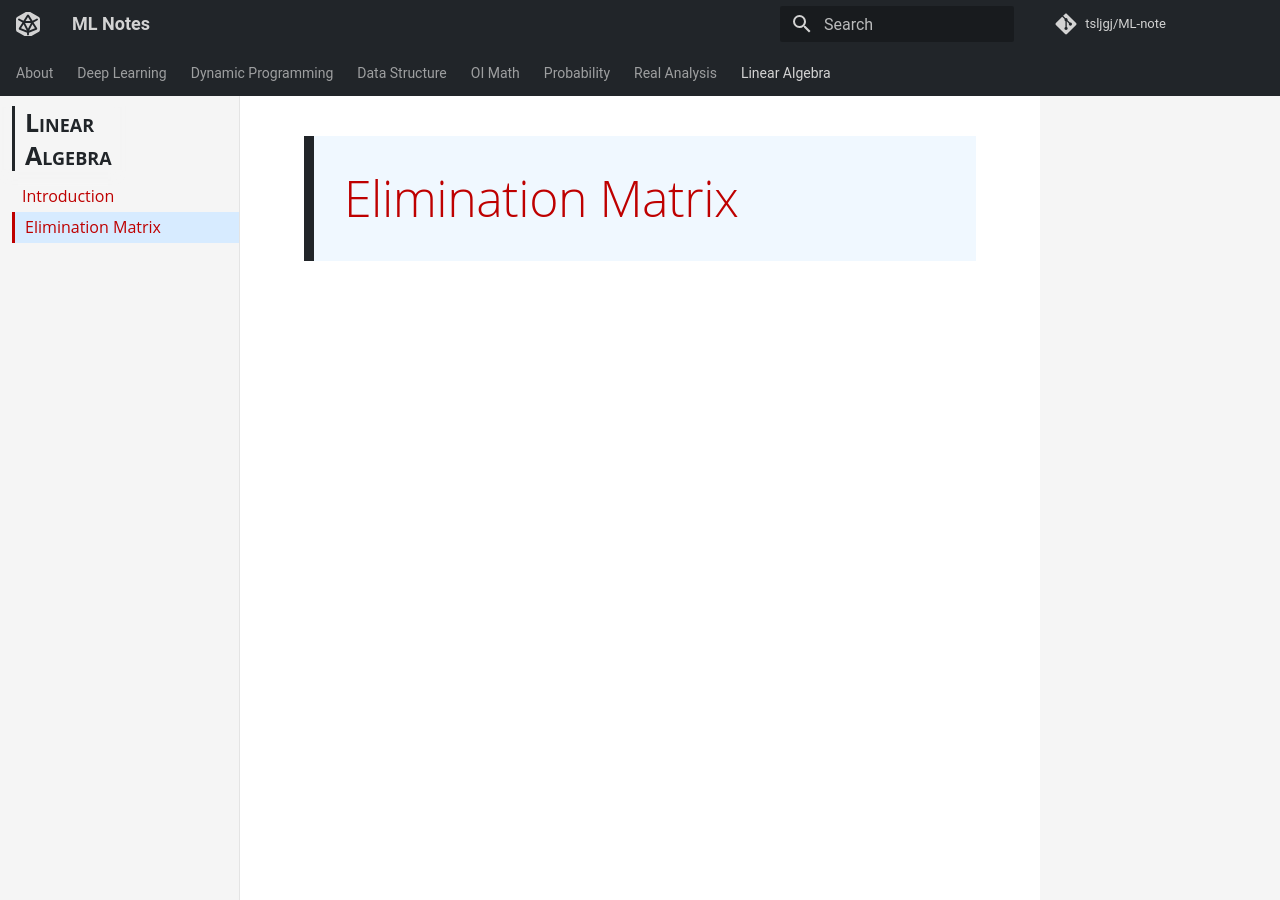
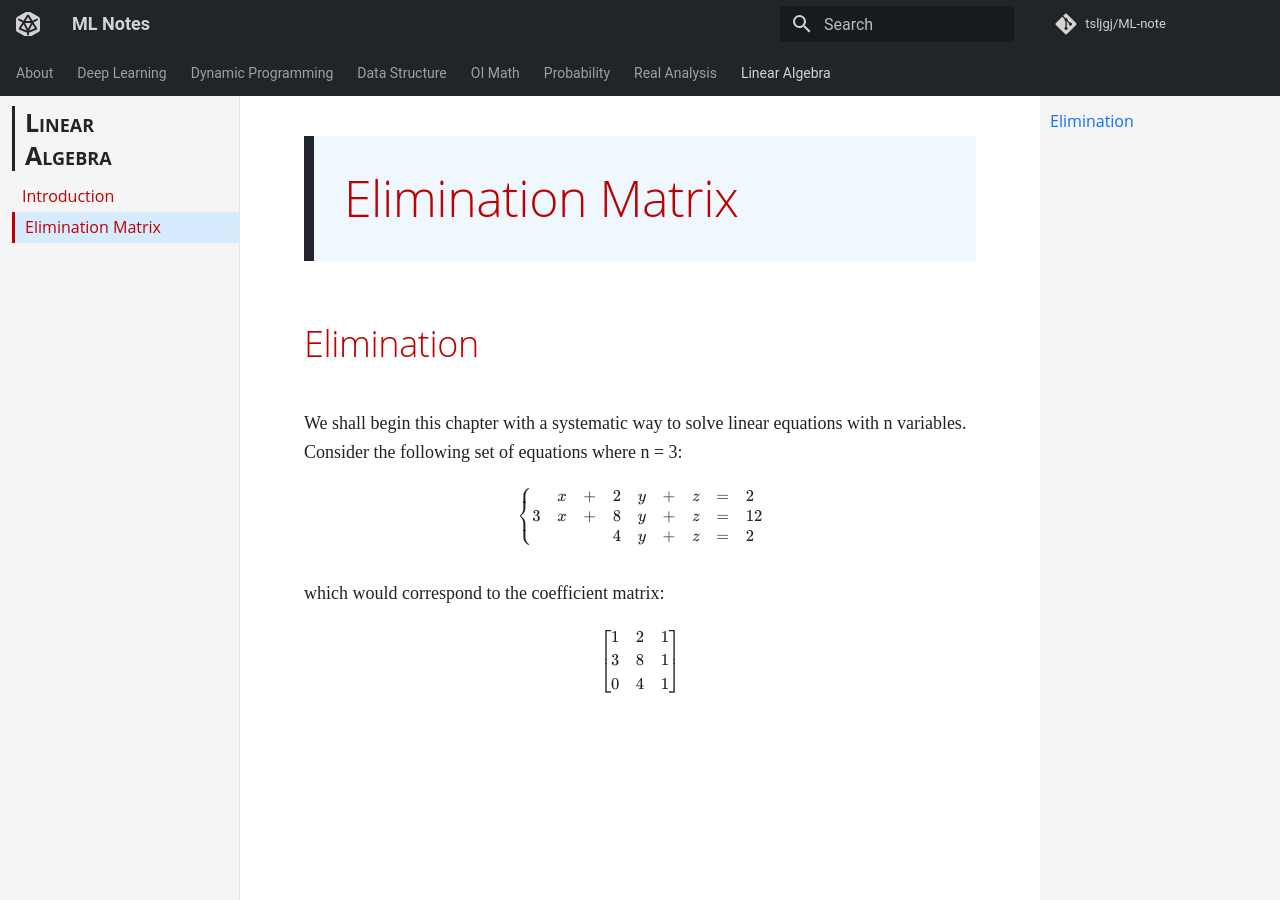
Before and after one commit to tsljgj/ML-note, an MkDocs documentation site: the page built from docs/math/linear_alg/elimination.md, in a window 1280 px wide and 900 px high. Built offline with MkDocs 1.6.1 and Material for MkDocs 9.7.7, drawn with Linux system fonts in a browser that asks for light colours; some web fonts are replaced; comment, search, counter and statistics services are not loaded.

Commit message:
lin_alg 1

```diff
--- a/docs/math/linear_alg/elimination.md
+++ b/docs/math/linear_alg/elimination.md
@@ -1 +1,20 @@
 # Elimination Matrix
+
+## Elimination
+We shall begin this chapter with a systematic way to solve linear equations with n variables. Consider the following set of equations where n = 3:
+
+$$
+\begin{cases}
+&x &+ &2&y &+ &z &= &2\\
+3&x &+ &8&y &+ &z &= &12\\
+&&&4&y &+ &z &= &2
+\end{cases}
+$$
+
+which would correspond to the coefficient matrix:
+
+$$
+\begin{bmatrix}
+1&2&1\\3&8&1\\0&4&1
+\end{bmatrix}
+$$
```
